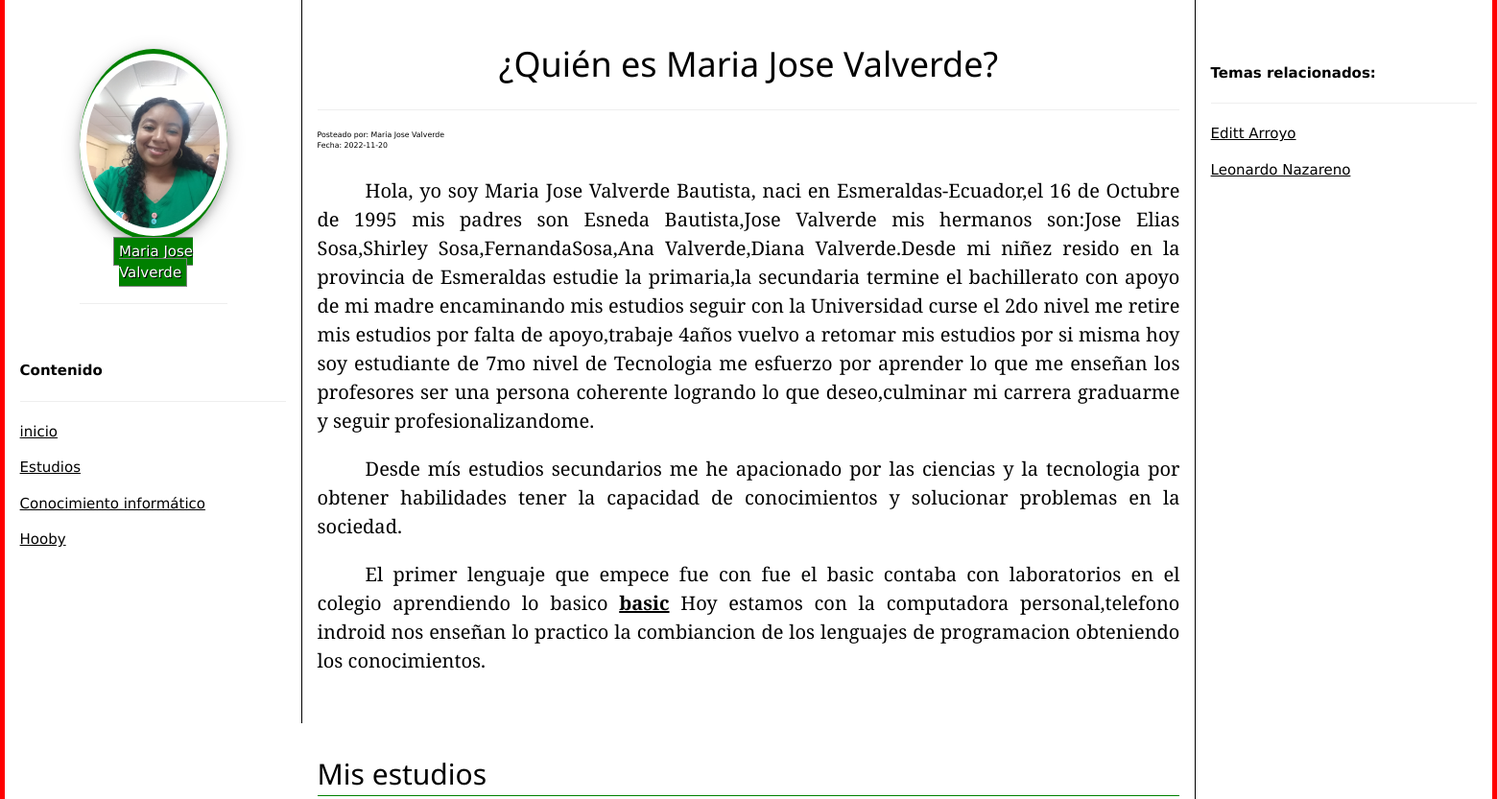
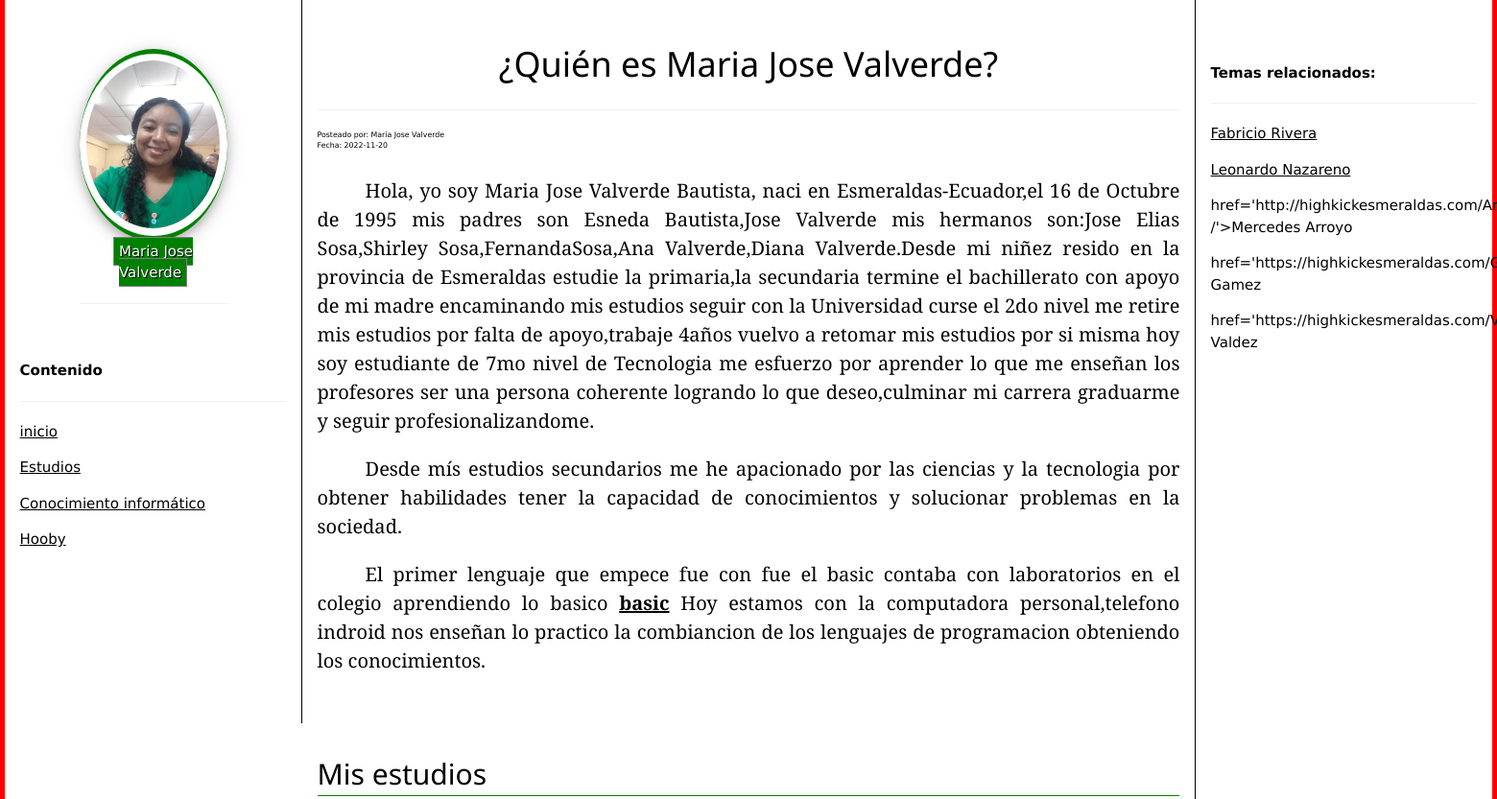
Before and after one commit to Mariavalverde2022/ValverdeMariaJose, a PHP site: page / in a window 1560 px wide; the page is wider, and only the part inside the window is pictured. Shown: the part 51-884 px from the top of that part at 96% size. Run offline with PHP 8.4, Linux system fonts and the light colour scheme.

Commit message:
Actualizar Perfil

```diff
--- a/index.php
+++ b/index.php
@@ -86,7 +86,7 @@ document.getElementById("elnombre").innerHTML="Maria Jose Valverde";
 
  document.getElementById("blog-indice").innerHTML="<p><b>Contenido</b></p><hr> <p><a href='#'>inicio</a></p><p><a href='#blog-seccion2'>Estudios</a></p><p><a href='#blog-seccion3'>Conocimiento informático</a></p><p><a href='#blog-seccion4'>Hooby</a></p>";
 
- document.getElementById("blog-relacionados").innerHTML="<p><b>Temas relacionados:</b></p><hr> <p><a href='eys-Editt.php'>Editt Arroyo</a></p><p><a href='eys-Leonardo.php'>Leonardo Nazareno</a></p> ";
+document.getElementById("blog-relacionados").innerHTML="<p><b>Temas relacionados:</b></p><hr> <p><a href='http://highkickesmeraldas.com/RiveraFabricio/'>Fabricio Rivera</a></p><p><a href='http://highkickesmeraldas.com/leoNazareno/'>Leonardo Nazareno</a></p> href='http://highkickesmeraldas.com/ArroyoVMercedes/index.php /'>Mercedes Arroyo</a></p> href='https://highkickesmeraldas.com/GamezRobert/'>Robert Gamez</a></p> href='https://highkickesmeraldas.com/ValdezGerardo/'>Gerardo Valdez </a></p><p><a ";
  </script>
 
 <?php
```
Also changed, not shown: 6 other files.
